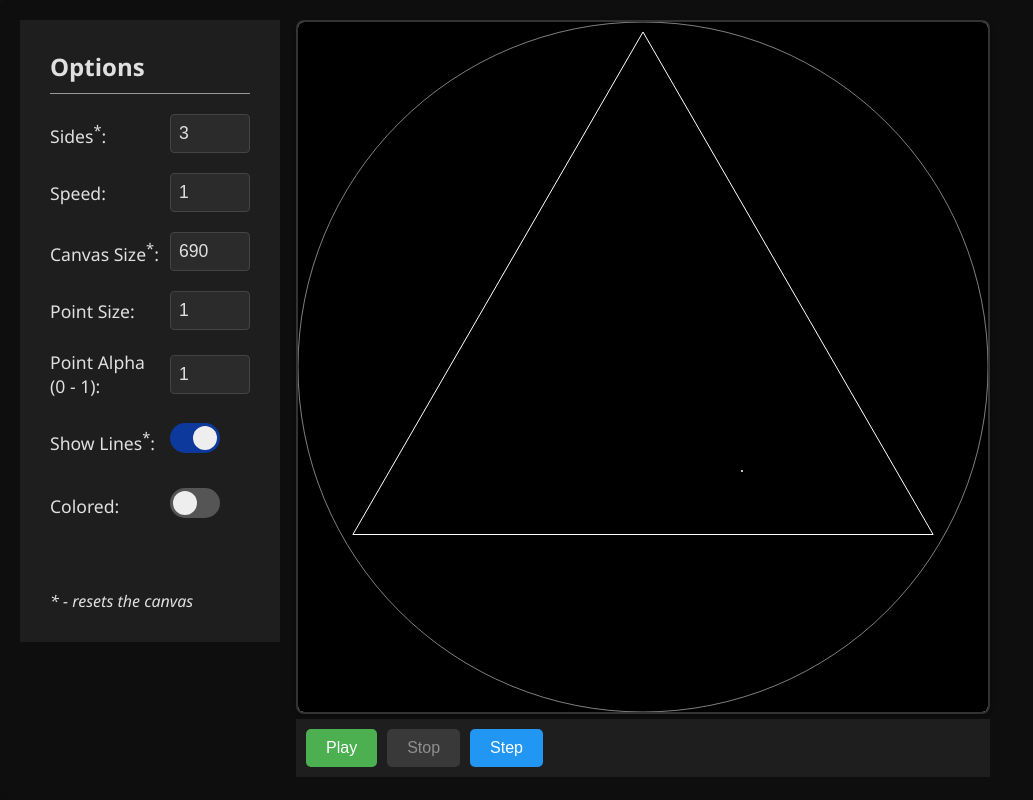
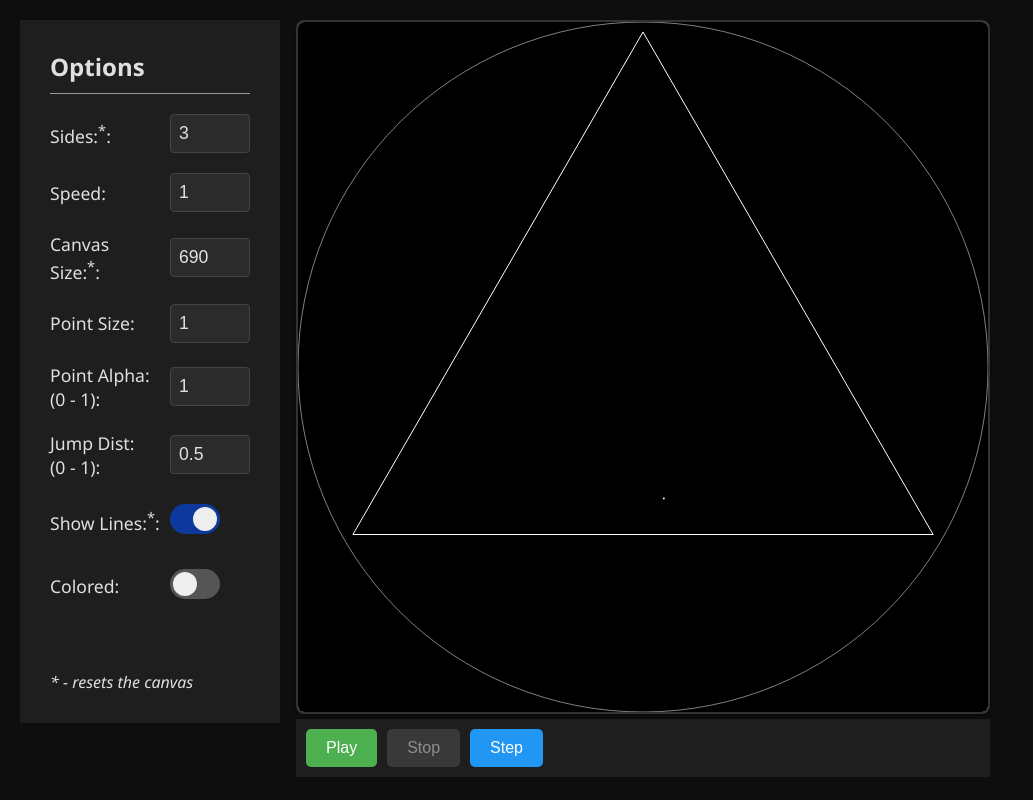
Before and after one commit to m-sarabi/chaos-game, a plain HTML site: page index.html in a window 1280 px wide. Both pictures are taken after a click on the button "Step". Shown: the whole page, without its empty margins (0-1033 px from the left). Drawn offline with Linux system fonts and the light colour scheme.

Commit message:
added jump distance option

```diff
--- a/index.html
+++ b/index.html
@@ -28,7 +28,7 @@
     <div class="options">
         <h2>Options</h2>
         <div class="input-group">
-            <label for="chaos-sides">Sides<sup>*</sup>:</label>
+            <label for="chaos-sides">Sides:<sup>*</sup>:</label>
             <input type="number" id="chaos-sides" value="3" min="3" max="20">
         </div>
         <div class="input-group">
@@ -36,7 +36,7 @@
             <input type="number" id="chaos-speed" value="1" min="1">
         </div>
         <div class="input-group">
-            <label for="canvas-size">Canvas Size<sup>*</sup>:</label>
+            <label for="canvas-size">Canvas Size:<sup>*</sup>:</label>
             <input type="number" id="canvas-size" value="800" min="100">
         </div>
         <div class="input-group">
@@ -44,11 +44,15 @@
             <input type="number" id="point-size" value="1" min="0.1" step="0.1">
         </div>
         <div class="input-group">
-            <label for="point-alpha">Point Alpha<br>(0 - 1):</label>
+            <label for="point-alpha">Point Alpha:<br>(0 - 1):</label>
             <input type="number" id="point-alpha" value="1" min="0" max="1" step="0.01">
         </div>
         <div class="input-group">
-            <label for="show-lines">Show Lines<sup>*</sup>:</label>
+            <label for="jump-distance">Jump Dist:<br>(0 - 1):</label>
+            <input type="number" id="jump-distance" value="0.5" min="0" max="1" step="0.01">
+        </div>
+        <div class="input-group">
+            <label for="show-lines">Show Lines:<sup>*</sup>:</label>
             <div class="switch"><input type="checkbox" id="show-lines" checked></div>
         </div>
         <div class="input-group">
@@ -59,6 +63,6 @@
         <em>* - resets the canvas</em>
     </div>
 </div>
-<script src="script_v7.js"></script>
+<script src="script_v8.js"></script>
 </body>
 </html>
--- a/script_v7.js
+++ b/script_v8.js
@@ -10,13 +10,14 @@ const speedInput = document.getElementById('chaos-speed');
 const canvasSizeInput = document.getElementById('canvas-size');
 const pointSizeInput = document.getElementById('point-size');
 const pointAlphaInput = document.getElementById('point-alpha');
+const jumpDistanceInput = document.getElementById('jump-distance');
 const overlay = document.querySelector('.overlay');
 const linesSwitch = document.getElementById('show-lines');
 const colorSwitch = document.getElementById('colored-switch');
 
 const ctx = canvas.getContext('2d');
 
-const MAX_SPEED = 500_000;
+const MAX_SPEED = 50_000;
 let optionsOpen = false;
 let stop = false;
 let playing = false;
@@ -29,6 +30,7 @@ let canvasSize = Math.floor(Math.min(window.innerHeight - controlsContainer.clie
 canvasSizeInput.value = canvasSize;
 let pointSize = pointSizeInput.value;
 let pointColor = `rgba(255, 255, 255, ${pointAlphaInput.value})`;
+let jumpDistance = jumpDistanceInput.value;
 let linesColor = 'white';
 let isColored = false;
 let oldWidth = document.documentElement.clientWidth;
@@ -139,11 +141,11 @@ function drawShape() {
 drawShape();
 
 function burnIn() {
-    for (let i = 0; i < sides * 2; i++) {
+    for (let i = 0; i < 20; i++) {
         const randomVertex = vertices[Math.floor(Math.random() * vertices.length)];
 
-        currentPoint.x = (currentPoint.x + randomVertex.x) / 2;
-        currentPoint.y = (currentPoint.y + randomVertex.y) / 2;
+        currentPoint.x = currentPoint.x + (randomVertex.x - currentPoint.x) * jumpDistance;
+        currentPoint.y = currentPoint.y + (currentPoint.y - currentPoint.y) * jumpDistance;
     }
 }
 
@@ -152,8 +154,8 @@ async function draw(once = false) {
 
     const newPoint = {};
 
-    newPoint.x = (currentPoint.x + randomVertex.x) / 2;
-    newPoint.y = (currentPoint.y + randomVertex.y) / 2;
+    newPoint.x = currentPoint.x + (randomVertex.x - currentPoint.x) * jumpDistance;
+    newPoint.y = currentPoint.y + (randomVertex.y - currentPoint.y) * jumpDistance;
 
 
     if (playing) {
@@ -295,6 +297,10 @@ pointAlphaInput.addEventListener('change', () => {
     pointColor = `rgba(255, 255, 255, ${Math.min(Math.max(0, pointAlphaInput.value), 1)})`;
 });
 
+jumpDistanceInput.addEventListener('change', () => {
+    jumpDistance = Math.max(Math.min(1, jumpDistanceInput.value), 0);
+});
+
 linesSwitch.addEventListener('change', () => {
     if (linesSwitch.checked) {
         linesColor = 'white';
```
